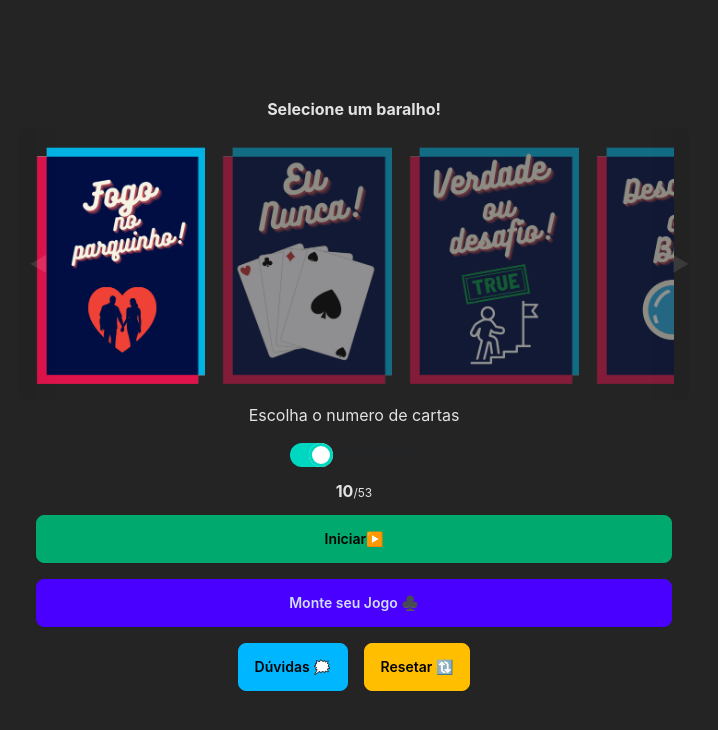
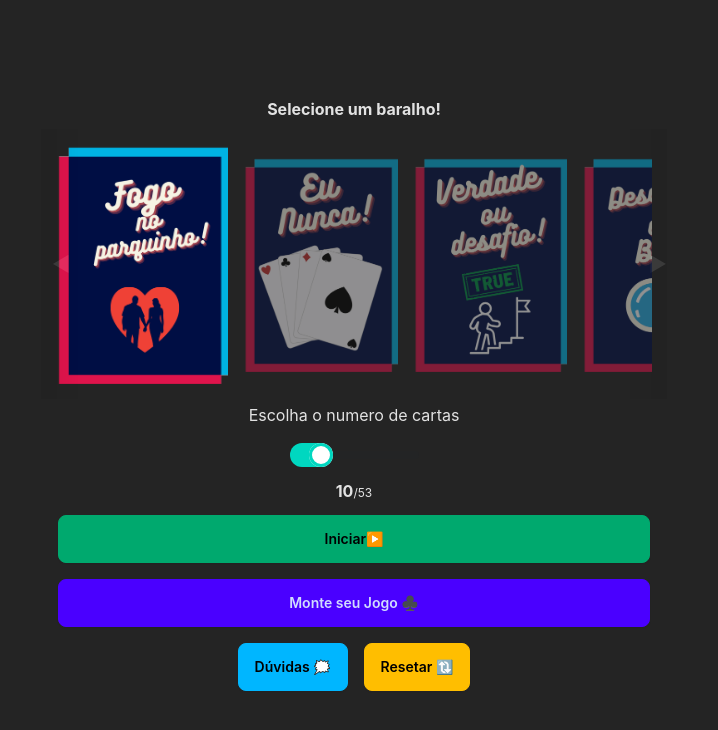
Before and after one commit to Pomodoro5m/drinking_games, a React (Vite) app: page / in a window 1280 px wide. Shown: the top 730 px of the page, without its empty margins (286-1004 px from the left). Built offline with nearby package versions, Linux system fonts and the light colour scheme.

Commit message:
fix: layout wip

```diff
--- a/src/App.jsx
+++ b/src/App.jsx
@@ -181,7 +181,7 @@ function App() {
                     setNumberOfCardsToPlay(coupleDeck.length);
                 }}
                 src={coupleDeck[0]}
-                className={`item ${currentDeck === coupleDeck ? "current-item" : ""}`}
+                className={`item ${currentDeck === coupleDeck ? "current-item h-[35vh] py-0" : "py-3"}`}
               />
               <img
                 onClick={() => {
@@ -190,7 +190,7 @@ function App() {
                     setNumberOfCardsToPlay(iveNeverDeck.length);
                 }}
                 src={iveNeverDeck[0]}
-                className={`item ${currentDeck === iveNeverDeck ? "current-item" : ""}`}
+                className={`item ${currentDeck === iveNeverDeck ? "current-item h-[35vh] py-0" : "py-3"}`}
               />
               <img
                 onClick={() => {
@@ -199,7 +199,7 @@ function App() {
                     setNumberOfCardsToPlay(truthOrChallengeDeck.length);
                 }}
                 src={truthOrChallengeDeck[0]}
-                className={`item ${currentDeck === truthOrChallengeDeck ? "current-item" : ""}`}
+                className={`item ${currentDeck === truthOrChallengeDeck ? "current-item h-[35vh] py-0" : "py-3"}`}
               />
               <img
                 onClick={() => {
@@ -208,7 +208,7 @@ function App() {
                     setNumberOfCardsToPlay(findOutDeck.length);
                 }}
                 src={findOutDeck[0]}
-                className={`item ${currentDeck === findOutDeck ? "current-item" : ""}`}
+                className={`item ${currentDeck === findOutDeck ? "current-item h-[35vh] py-0" : "py-3"}`}
               />
             </div>
           </div>
@@ -265,7 +265,7 @@ function App() {
 
   const playingComponent = () => {
     return (
-      <div className="flex w-full h-screen justify-start self-start items-center flex-col">
+      <div className="flex w-full h-screen justify-start self-start items-center flex-col overflow-hidden">
         <div className="z-10 rounded-b-3xl sticky flex-wrap md:flex-nowrap navbar top-0 justify-evenly bg-base-100">
           <a
             onClick={() => {
@@ -307,7 +307,7 @@ function App() {
             onClick={() => setCharSelect(true)}
           />
         </div>
-        <div className="flex flex-col items-center h-full self-start pb-16 justify-center">
+        <div className="flex flex-col items-center h-full self-start pb-16 justify-center overflow-hidden">
           <div className="w-10/12 h-auto flex place-items-center place-content-center overflow-hidden">
             {flip ? (
               <img
@@ -332,6 +332,7 @@ function App() {
           <button
             onClick={() => goPreviousCard()}
             className="bg-transparent text-black "
+            disabled={cardIndex === 0}
           >
             <ArrowLeftCircleIcon fill="#ca8a04" className="h-10" />
           </button>
@@ -351,6 +352,7 @@ function App() {
           <button
             onClick={() => goNextCard()}
             className="bg-transparent text-black"
+            disabled={cardIndex === playingDeck.length - 1}
           >
             <ArrowRightCircleIcon fill="#84cc16" className="h-10" />
           </button>
```
